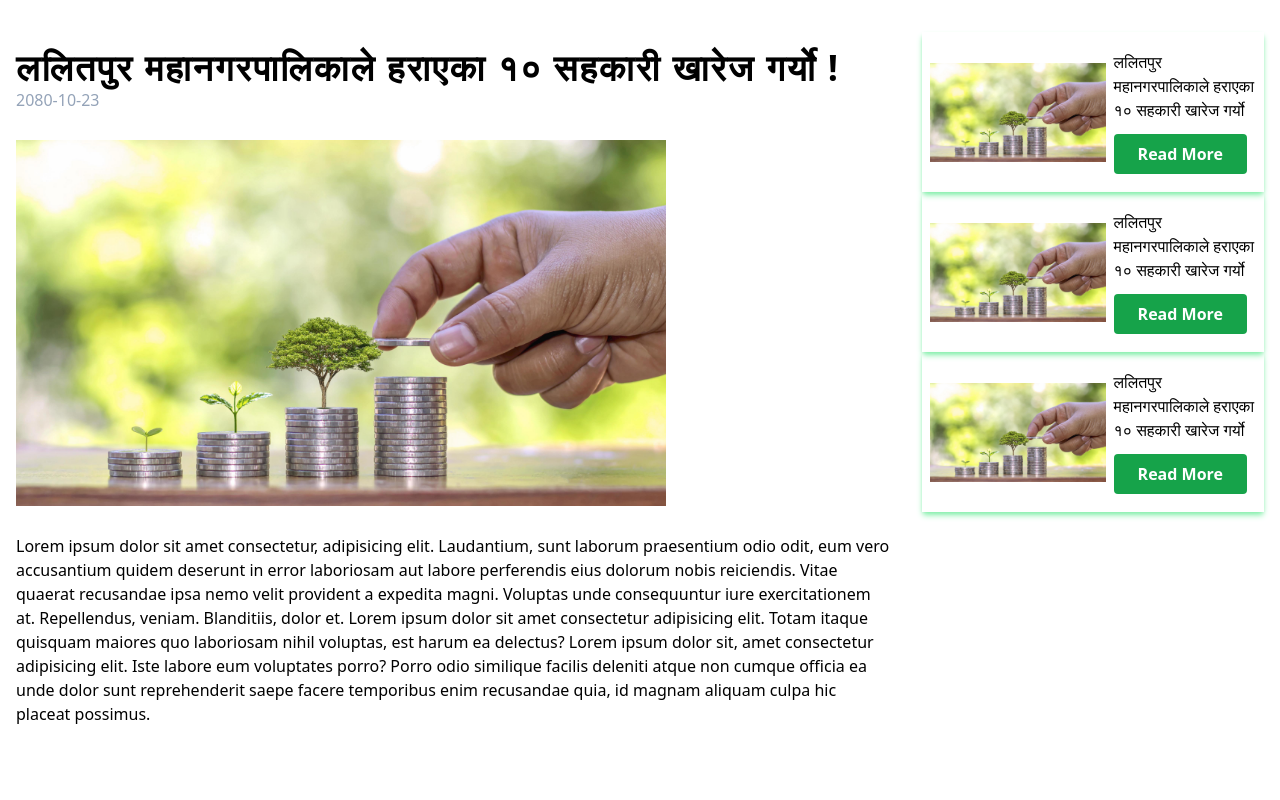
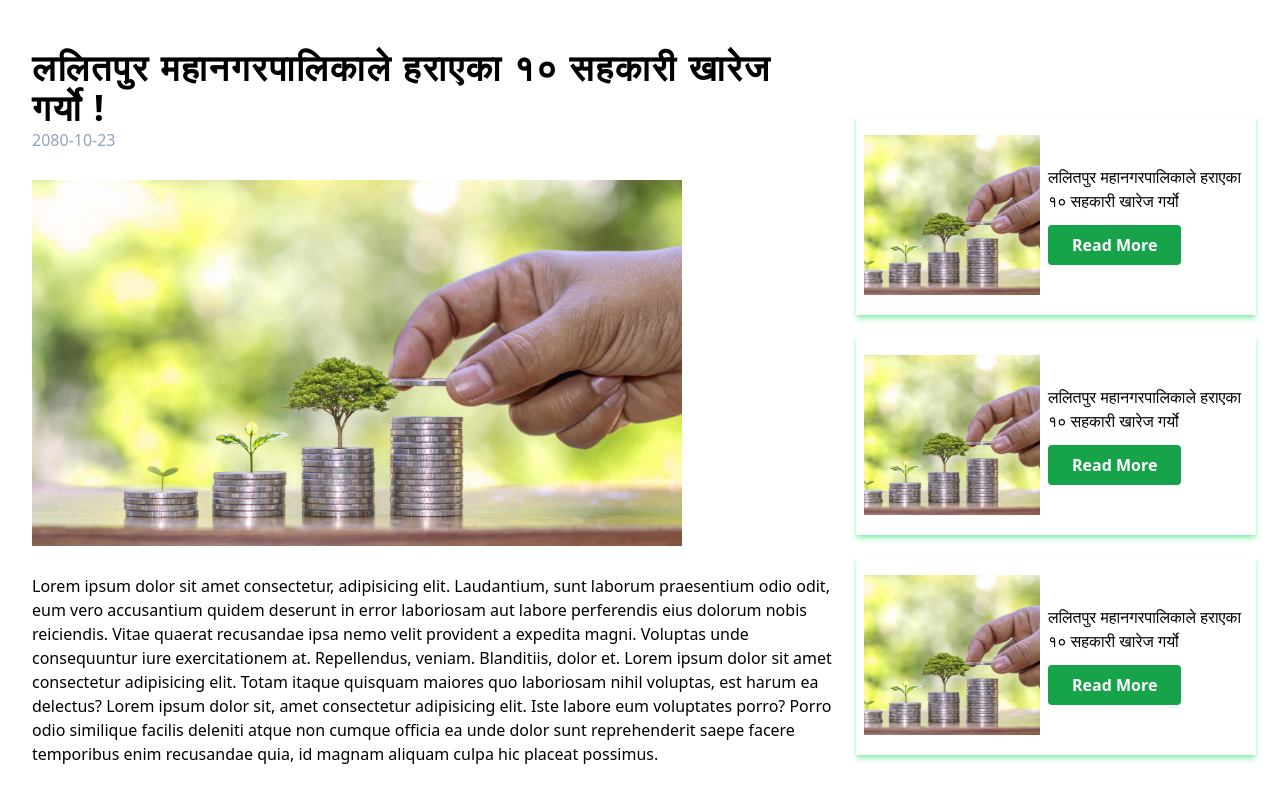
Before and after one commit to dpshkhnl/vedanta_website, a website: page newspage.html in a window 1280 px wide. Drawn offline with Linux system fonts and the light colour scheme.

Commit message:
fixed: newspageSection

```diff
--- a/newspage.html
+++ b/newspage.html
@@ -8,13 +8,19 @@
   </head>
   <body>
     <div class="w-full flex flex-col md:flex-row mt-6">
-      <div class="flex flex-col mx-4 my-6 md:w-[70%]">
-        <p class="font-semibold tracking-wider text-xl md:text-4xl">
+      <div class="flex flex-col mx-8 my-6 md:w-[70%]">
+        <p
+          class="font-semibold tracking-wider text-xl md:text-4xl 2xl:text-6xl"
+        >
           ललितपुर महानगरपालिकाले हराएका १० सहकारी खारेज गर्यो !
         </p>
-        <label for="date" class="text-slate-400">2080-10-23</label>
-        <img src="assets/banner4.jpg" alt="" class="w-[500px] md:w-[650px] my-7" />
-        <p>
+        <label for="date" class="text-slate-400 2xl:text-2xl">2080-10-23</label>
+        <img
+          src="assets/banner4.jpg"
+          alt=""
+          class="w-[500px] md:w-[650px] my-7 2xl:w-[800px]"
+        />
+        <p class="2xl:text-2xl">
           Lorem ipsum dolor sit amet consectetur, adipisicing elit. Laudantium,
           sunt laborum praesentium odio odit, eum vero accusantium quidem
           deserunt in error laboriosam aut labore perferendis eius dolorum nobis
@@ -29,14 +35,18 @@
           recusandae quia, id magnam aliquam culpa hic placeat possimus.
         </p>
       </div>
-      <div class="flex flex-col my-2 md:w-[30%]">
-        <div class="flex items-center mx-4 shadow-md px-2 shadow-green-300">
+      <div
+        class="flex flex-col my-2 md:w-[30%] w-full gap-5 mt-16 mr-8 items-center justify-center"
+      >
+        <div
+          class="flex items-center shadow-md px-2 shadow-green-300 w-[400px] h-[200px] 2xl:w-[700px]"
+        >
           <img
-            class="w-44 h-40 object-contain mr-2"
+            class="w-44 h-40 object-cover mr-2"
             src="assets/banner4.jpg"
             alt=""
           />
-          <div class="flex flex-col items-start gap-1">
+          <div class="flex flex-col items-start gap-1 2xl:text-2xl">
             <p>ललितपुर महानगरपालिकाले हराएका १० सहकारी खारेज गर्यो</p>
             <a
               href="#"
@@ -45,13 +55,15 @@
             >
           </div>
         </div>
-        <div class="flex items-center mx-4 shadow-md px-2 shadow-green-300">
+        <div
+          class="flex items-center shadow-md px-2 shadow-green-300 w-[400px] h-[200px] 2xl:w-[700px]"
+        >
           <img
-            class="w-44 h-40 object-contain mr-2"
+            class="w-44 h-40 object-cover mr-2"
             src="assets/banner4.jpg"
             alt=""
           />
-          <div class="flex flex-col items-start gap-1">
+          <div class="flex flex-col items-start gap-1 2xl:text-2xl">
             <p>ललितपुर महानगरपालिकाले हराएका १० सहकारी खारेज गर्यो</p>
             <a
               href="#"
@@ -60,9 +72,11 @@
             >
           </div>
         </div>
-        <div class="flex items-center mx-4 shadow-md px-2 shadow-green-300">
+        <div
+          class="flex items-center shadow-md px-2 shadow-green-300 w-[400px] h-[200px] 2xl:w-[700px] 2xl:text-2xl"
+        >
           <img
-            class="w-44 h-40 object-contain mr-2"
+            class="w-44 h-40 object-cover mr-2"
             src="assets/banner4.jpg"
             alt=""
           />
```
Also changed, not shown: notice.html (+1 -1 lines), src/output.css.
